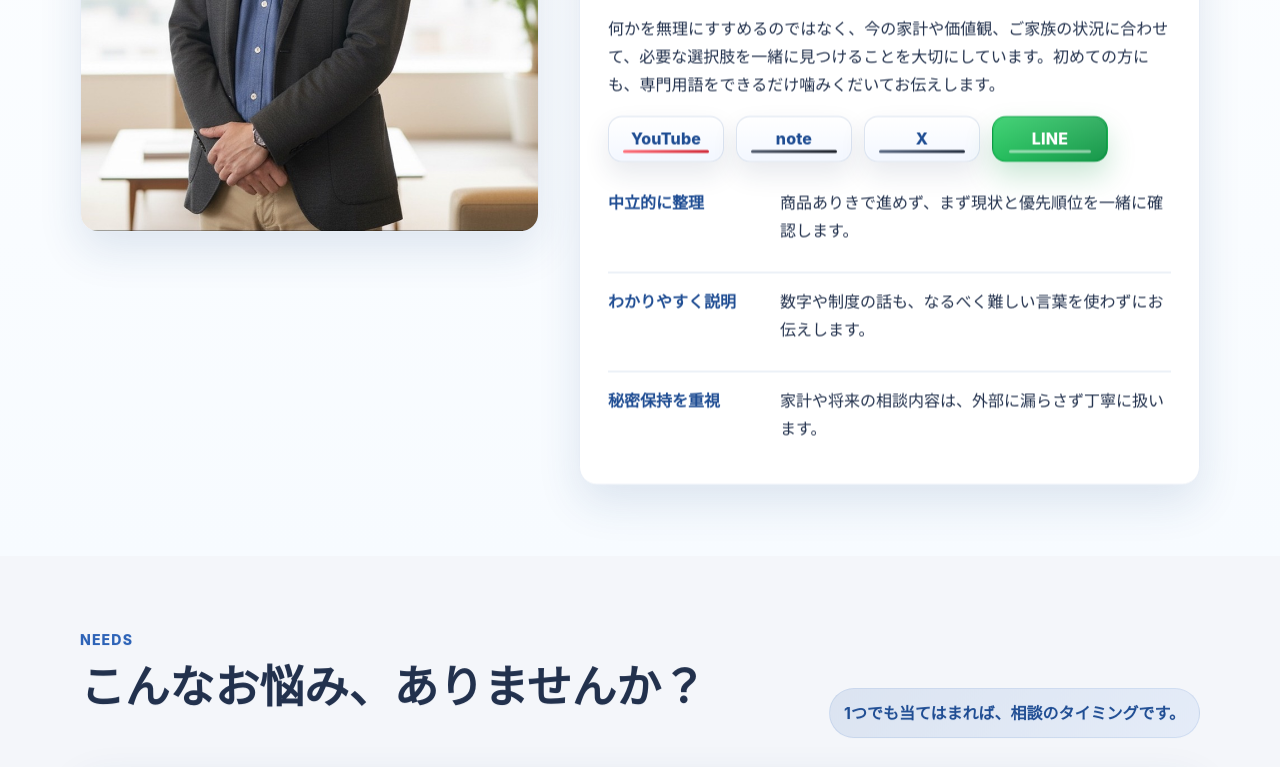
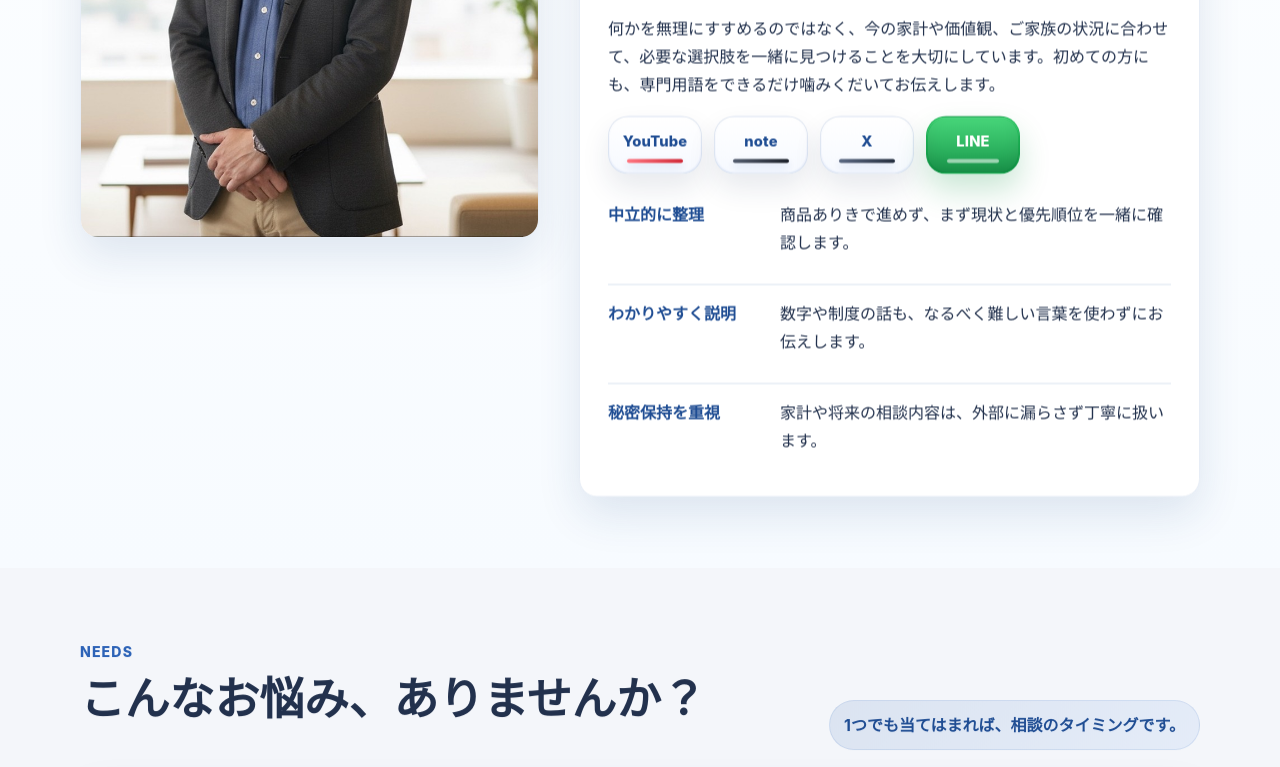
Before and after one commit to kuwabara-fp/kuwabara-fp.github.io, a plain HTML site: page index.html in a window 1280 px wide. Shown: the part 2472-3239 px from the top of the page. Drawn offline with Linux system fonts and the light colour scheme.

Commit message:
Add files via upload

```diff
--- a/style.css
+++ b/style.css
@@ -2270,3 +2270,172 @@ img {
     width: 100%;
   }
 }
+
+
+/* --- v26: compact premium social buttons --- */
+.profile-links,
+.footer-social {
+  display: grid;
+  grid-template-columns: repeat(4, minmax(84px, 94px));
+  gap: 12px;
+  width: fit-content;
+  align-items: stretch;
+}
+
+.profile-link-chip,
+.footer-social a {
+  width: auto;
+  min-width: 0;
+  min-height: 58px;
+  padding: 10px 12px 12px;
+  border-radius: 20px;
+  justify-content: center;
+  text-align: center;
+}
+
+.social-pill {
+  position: relative;
+  display: inline-flex;
+  align-items: center;
+  justify-content: center;
+  text-align: center;
+  min-height: 58px;
+  padding: 10px 12px 12px;
+  border-radius: 20px;
+  overflow: hidden;
+  border: 1px solid rgba(31, 77, 147, 0.12);
+  background: linear-gradient(180deg, #ffffff 0%, #f3f7ff 100%);
+  color: var(--primary-dark);
+  box-shadow:
+    0 14px 28px rgba(27, 49, 93, 0.10),
+    inset 0 1px 0 rgba(255,255,255,0.96),
+    inset 0 -8px 18px rgba(111, 142, 199, 0.06);
+  letter-spacing: 0.01em;
+  font-weight: 800;
+  transition: transform 0.22s ease, box-shadow 0.22s ease, border-color 0.22s ease, filter 0.22s ease;
+}
+
+.social-pill::before {
+  content: "";
+  position: absolute;
+  inset: 1px;
+  border-radius: 19px;
+  background: linear-gradient(180deg, rgba(255,255,255,0.94) 0%, rgba(247,250,255,0.86) 100%);
+}
+
+.social-pill::after {
+  content: "";
+  position: absolute;
+  left: 18px;
+  right: 18px;
+  bottom: 10px;
+  height: 4px;
+  border-radius: 999px;
+  background: var(--pill-accent, linear-gradient(90deg, #6f8ec7 0%, #2d63b7 100%));
+  box-shadow: 0 4px 10px rgba(45,99,183,0.18);
+}
+
+.social-pill > span {
+  position: relative;
+  z-index: 1;
+  display: inline-block;
+  font-size: 0.92rem;
+  line-height: 1.05;
+  transform: translateY(-2px);
+}
+
+.social-pill:hover,
+.social-pill:focus-visible {
+  transform: translateY(-3px) scale(1.02);
+  box-shadow:
+    0 18px 34px rgba(27, 49, 93, 0.14),
+    inset 0 1px 0 rgba(255,255,255,1),
+    inset 0 -10px 18px rgba(111, 142, 199, 0.08);
+  border-color: rgba(31, 77, 147, 0.20);
+  filter: saturate(1.03);
+}
+
+.social-pill-youtube {
+  --pill-accent: linear-gradient(90deg, #ff6f7a 0%, #cf202f 100%);
+}
+
+.social-pill-note {
+  --pill-accent: linear-gradient(90deg, #4b5568 0%, #11161f 100%);
+}
+
+.social-pill-x {
+  --pill-accent: linear-gradient(90deg, #52617c 0%, #1a2435 100%);
+}
+
+.social-pill-line,
+.profile-link-chip.line-chip,
+.footer-social a.line-chip {
+  border-color: rgba(17, 147, 69, 0.32);
+  background: linear-gradient(180deg, #29cf64 0%, #119345 100%);
+  color: #ffffff;
+  box-shadow:
+    0 16px 30px rgba(17, 147, 69, 0.22),
+    inset 0 1px 0 rgba(255,255,255,0.22),
+    inset 0 -8px 16px rgba(0,0,0,0.08);
+}
+
+.social-pill-line::before,
+.profile-link-chip.line-chip::before,
+.footer-social a.line-chip::before {
+  background: linear-gradient(180deg, rgba(255,255,255,0.14) 0%, rgba(255,255,255,0.03) 100%);
+}
+
+.social-pill-line::after,
+.profile-link-chip.line-chip::after,
+.footer-social a.line-chip::after {
+  left: 20px;
+  right: 20px;
+  bottom: 10px;
+  background: rgba(255,255,255,0.58);
+  box-shadow: none;
+}
+
+.social-pill-line > span {
+  color: #ffffff;
+}
+
+.social-pill-line:hover,
+.profile-link-chip.line-chip:hover,
+.footer-social a.line-chip:hover {
+  transform: translateY(-3px) scale(1.02);
+  box-shadow:
+    0 20px 36px rgba(17, 147, 69, 0.26),
+    inset 0 1px 0 rgba(255,255,255,0.24),
+    inset 0 -10px 18px rgba(0,0,0,0.10);
+  filter: saturate(1.02);
+}
+
+.social-pill .social-mark,
+.profile-link-chip .social-mark,
+.footer-social a .social-mark {
+  display: none !important;
+}
+
+@media (max-width: 767px) {
+  .profile-links,
+  .footer-social {
+    grid-template-columns: repeat(2, minmax(84px, 1fr));
+    width: 100%;
+    max-width: 240px;
+  }
+
+  .profile-link-chip,
+  .footer-social a,
+  .social-pill {
+    min-height: 56px;
+    border-radius: 18px;
+  }
+
+  .social-pill::before {
+    border-radius: 17px;
+  }
+
+  .social-pill > span {
+    font-size: 0.9rem;
+  }
+}
```
